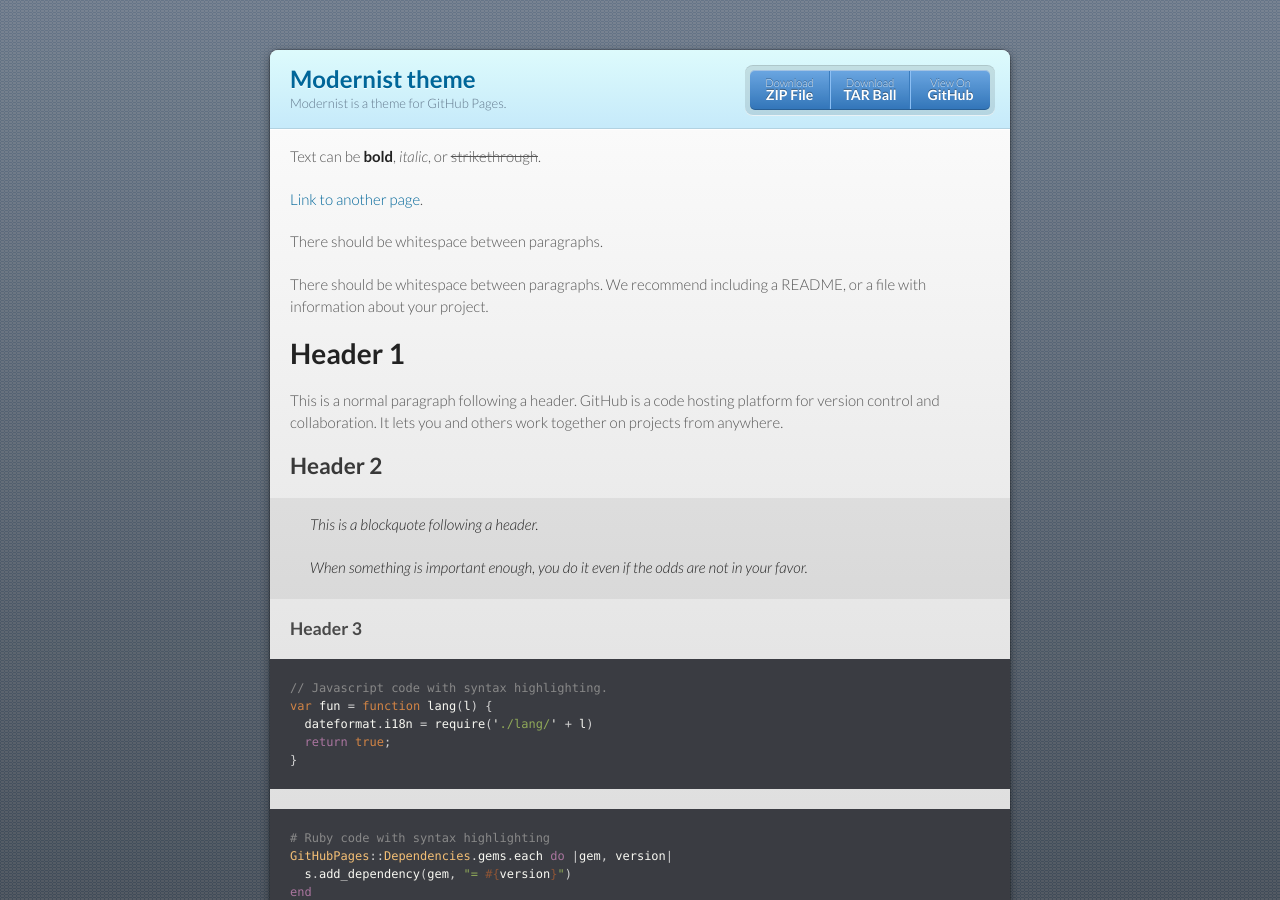
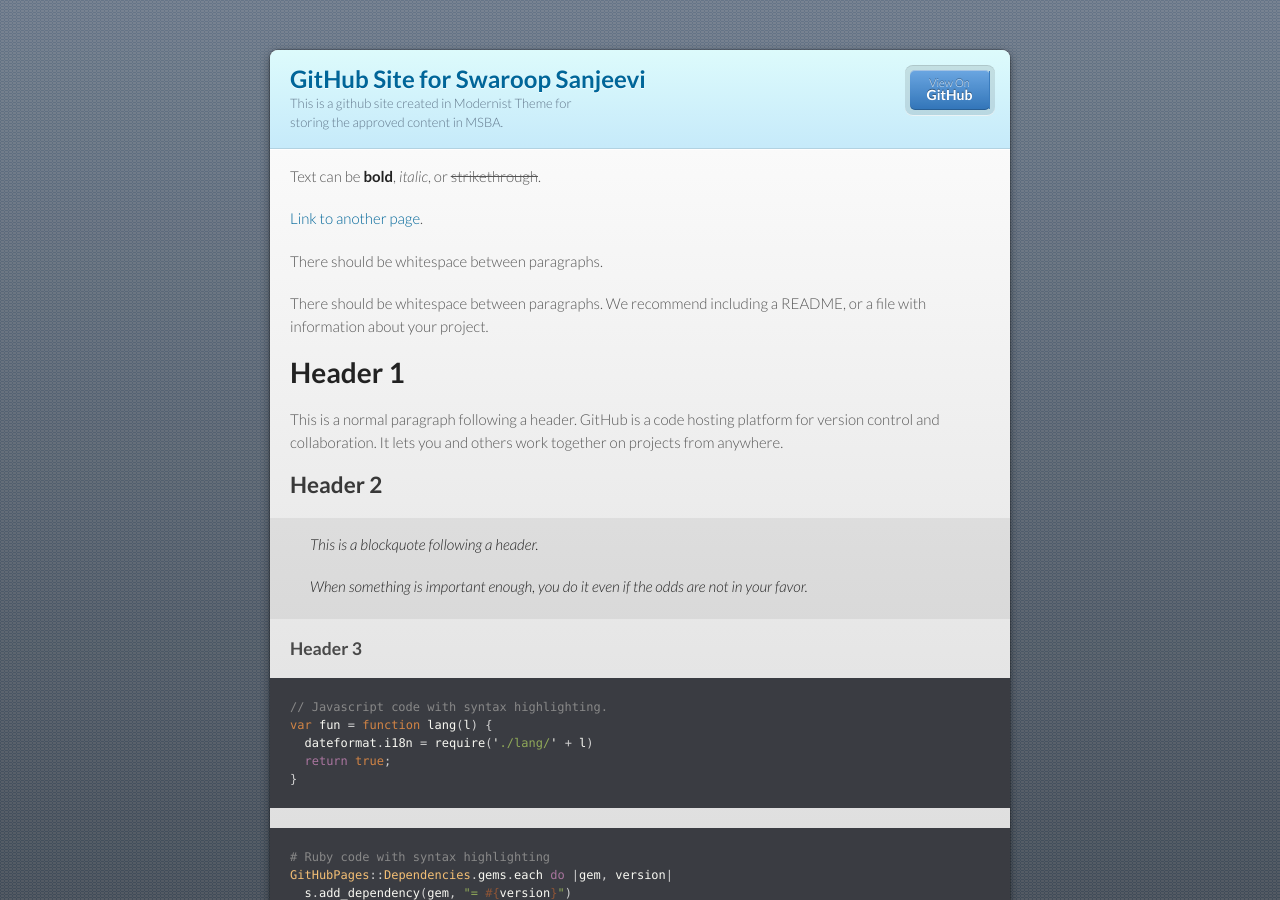
Before and after one commit to swaroopsanjeevi/swaroopsanjeevi.github.io, a Jekyll site: the page built from index.md, in a window 1280 px wide and 900 px high. Built offline with Jekyll 4.4.1, drawn with Linux system fonts in a browser that asks for light colours.

Commit message:
Update _config.yml

```diff
--- a/_config.yml
+++ b/_config.yml
@@ -1,5 +1,5 @@
-title: Modernist theme
-description: Modernist is a theme for GitHub Pages.
-show_downloads: true
+title: GitHub Site for Swaroop Sanjeevi
+description: This is a github site created in Modernist Theme for storing the approved content in MSBA.
+show_downloads: false
 google_analytics:
 theme: jekyll-theme-modernist
```
